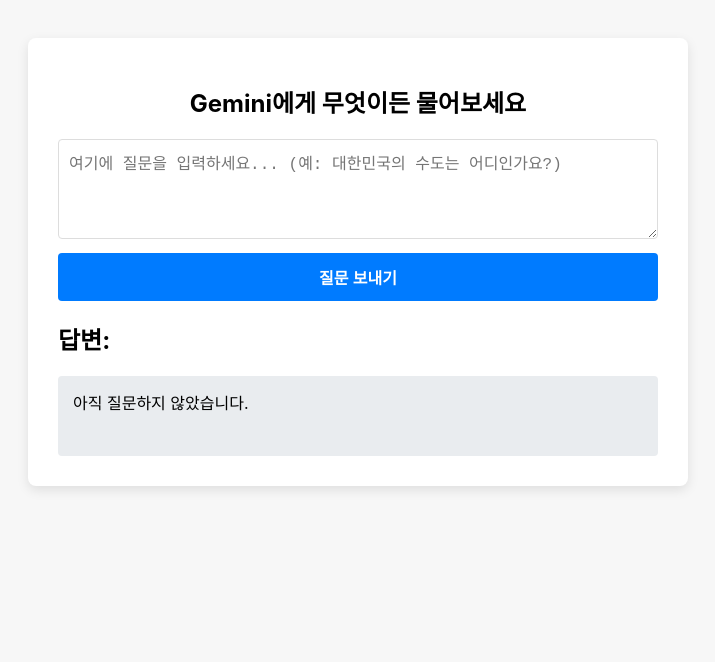
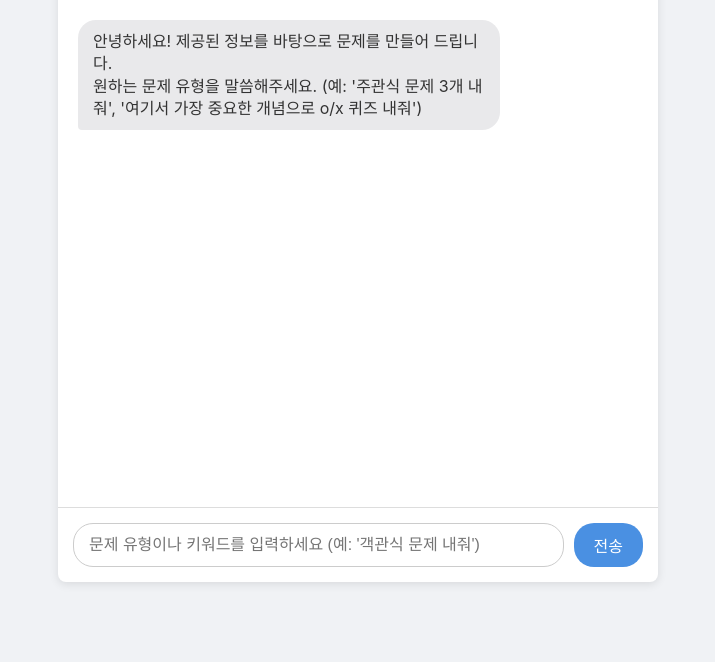
Before and after one commit to Q815S/AILMS, a website: page index.html in a window 1280 px wide. Shown: the part 138-800 px from the top of the page, without its empty margins (282-997 px from the left). Drawn offline with Linux system fonts and the light colour scheme.

Commit message:
Add files via upload

```diff
--- a/index.html
+++ b/index.html
@@ -2,94 +2,112 @@
 <html lang="ko">
 <head>
     <meta charset="UTF-8">
-    <title>Gemini API 클라이언트</title>
+    <meta name="viewport" content="width=device-width, initial-scale=1.0">
+    <title>AI 문제 생성기</title>
+    <!-- <link rel="stylesheet" href="style.css"> 이 줄을 삭제하고 아래 style 태그로 대체 -->
     <style>
-        /* 페이지를 보기 좋게 꾸며주는 CSS 코드입니다 */
         body {
-            font-family: -apple-system, BlinkMacSystemFont, "Segoe UI", Roboto, "Helvetica Neue", Arial, sans-serif;
+            font-family: -apple-system, BlinkMacSystemFont, 'Segoe UI', Roboto, Oxygen, Ubuntu, Cantarell, 'Open Sans', 'Helvetica Neue', sans-serif;
+            background-color: #f0f2f5;
             display: flex;
             justify-content: center;
             align-items: center;
             height: 100vh;
             margin: 0;
-            background-color: #f7f7f7;
         }
-        .container {
+        .chat-container {
             width: 90%;
             max-width: 600px;
-            padding: 30px;
-            background-color: white;
+            height: 80vh;
+            background-color: #fff;
             border-radius: 8px;
-            box-shadow: 0 4px 12px rgba(0,0,0,0.1);
+            box-shadow: 0 2px 10px rgba(0,0,0,0.1);
+            display: flex;
+            flex-direction: column;
         }
-        h1 {
-            font-size: 24px;
+        .header {
+            background-color: #4A90E2;
+            color: white;
+            padding: 15px;
             text-align: center;
-            margin-bottom: 20px;
+            border-top-left-radius: 8px;
+            border-top-right-radius: 8px;
         }
-        textarea {
-            width: 100%;
-            box-sizing: border-box; /* 패딩과 테두리를 너비에 포함시킴 */
-            min-height: 100px;
-            padding: 10px;
-            border: 1px solid #ddd;
-            border-radius: 4px;
-            margin-bottom: 10px;
-            font-size: 16px;
+        .header h1 {
+            margin: 0;
+            font-size: 1.2em;
         }
-        button {
-            width: 100%;
-            padding: 12px;
-            font-size: 16px;
-            font-weight: bold;
+        .chat-box {
+            flex-grow: 1;
+            padding: 20px;
+            overflow-y: auto;
+            display: flex;
+            flex-direction: column;
+            gap: 15px;
+        }
+        .message {
+            padding: 10px 15px;
+            border-radius: 18px;
+            max-width: 70%;
+            line-height: 1.4;
+            word-wrap: break-word; /* 긴 텍스트 자동 줄바꿈 */
+        }
+        .user {
+            background-color: #4A90E2;
             color: white;
-            background-color: #007bff;
+            align-self: flex-end;
+            border-bottom-right-radius: 4px;
+        }
+        .ai {
+            background-color: #e9e9eb;
+            color: #333;
+            align-self: flex-start;
+            border-bottom-left-radius: 4px;
+        }
+        .loading {
+            color: #999;
+            font-style: italic;
+        }
+        .input-area {
+            display: flex;
+            padding: 15px;
+            border-top: 1px solid #ddd;
+        }
+        #user-input {
+            flex-grow: 1;
+            border: 1px solid #ccc;
+            border-radius: 20px;
+            padding: 10px 15px;
+            font-size: 1em;
+        }
+        #send-btn {
+            background-color: #4A90E2;
+            color: white;
             border: none;
-            border-radius: 4px;
+            padding: 10px 20px;
+            border-radius: 20px;
+            margin-left: 10px;
             cursor: pointer;
-            transition: background-color 0.2s;
+            font-size: 1em;
         }
-        button:disabled {
-            background-color: #aaa;
-            cursor: not-allowed;
-        }
-        button:hover:not(:disabled) {
-            background-color: #0056b3;
-        }
-        #result-area {
-            margin-top: 20px;
-            padding: 15px;
-            background-color: #e9ecef;
-            border-radius: 4px;
-            white-space: pre-wrap; /* 줄바꿈과 공백을 그대로 표시 */
-            min-height: 50px;
-            line-height: 1.6;
+        #send-btn:hover {
+            background-color: #357ABD;
         }
     </style>
 </head>
 <body>
-
-    <div class="container">
-        <h1>Gemini에게 무엇이든 물어보세요</h1>
-
-        <!-- 1. 질문 입력창 -->
-        <textarea id="question-input" placeholder="여기에 질문을 입력하세요... (예: 대한민국의 수도는 어디인가요?)"></textarea>
-
-        <!-- 2. 전송 버튼 -->
-        <button id="ask-button">질문 보내기</button>
-
-        <!-- 3. 답변 표시 영역 -->
-        <h2>답변:</h2>
-        <div id="result-area">아직 질문하지 않았습니다.</div>
+    <div class="chat-container">
+        <div class="header">
+            <h1>AI 문제 생성기</h1>
+        </div>
+        <div id="chat-box" class="chat-box">
+            <!-- 채팅 메시지가 여기에 추가됩니다 -->
+        </div>
+        <div class="input-area">
+            <input type="text" id="user-input" placeholder="문제 유형이나 키워드를 입력하세요 (예: '객관식 문제 내줘')">
+            <button id="send-btn">전송</button>
+        </div>
     </div>
-
-    <!--
-        JavaScript 로직은 여기에 들어갑니다.
-        지금은 비워두고, 다음 단계에서 서버와 통신하는 코드를 추가할 것입니다.
-    -->
-    <script>
-        // 다음 단계에서 채워넣을 예정입니다.
-    </script>
-
+    <script src="script.js"></script>
 </body>
 </html>
--- /dev/null
+++ b/script.js
@@ -0,0 +1,72 @@
+const chatBox = document.getElementById('chat-box');
+const userInput = document.getElementById('user-input');
+const sendBtn = document.getElementById('send-btn');
+
+// 대화 기록을 저장할 배열
+let chatHistory = [];
+
+// 메시지를 채팅창에 추가하는 함수
+function addMessage(text, sender) {
+    const messageElement = document.createElement('div');
+    messageElement.classList.add('message', sender);
+    messageElement.innerHTML = text.replace(/\n/g, '<br>'); // 줄바꿈을 <br>로 변환하여 표시
+    chatBox.appendChild(messageElement);
+    chatBox.scrollTop = chatBox.scrollHeight;
+}
+
+// AI 응답을 요청하는 함수
+async function getAiResponse(prompt) {
+    addMessage("문제 생성 중...", "ai", "loading");
+
+    // 현재 사용자 메시지를 대화 기록에 추가
+    chatHistory.push({ role: "user", parts: [{ text: prompt }] });
+
+    try {
+        const response = await fetch('/api/gemini', {
+            method: 'POST',
+            headers: {
+                'Content-Type': 'application/json',
+            },
+            // 대화 기록 전체와 현재 프롬프트를 함께 서버에 전송
+            body: JSON.stringify({ history: chatHistory, prompt: prompt }),
+        });
+
+        const loadingMessage = chatBox.querySelector(".loading");
+        if(loadingMessage) chatBox.removeChild(loadingMessage);
+
+        if (!response.ok) {
+            const errorData = await response.json();
+            throw new Error(errorData.error || 'AI 응답을 가져오는 데 실패했습니다.');
+        }
+
+        const data = await response.json();
+        addMessage(data.text, 'ai');
+
+        // AI 응답도 대화 기록에 추가
+        chatHistory.push({ role: "model", parts: [{ text: data.text }] });
+
+    } catch (error) {
+        console.error('Error:', error);
+        addMessage(`오류가 발생했습니다: ${error.message}`, 'ai');
+    }
+}
+
+sendBtn.addEventListener('click', () => {
+    const message = userInput.value.trim();
+    if (message) {
+        addMessage(message, 'user');
+        getAiResponse(message);
+        userInput.value = '';
+    }
+});
+
+userInput.addEventListener('keypress', (e) => {
+    if (e.key === 'Enter') {
+        sendBtn.click();
+    }
+});
+
+// 초기 메시지
+const initialMessage = "안녕하세요! 제공된 정보를 바탕으로 문제를 만들어 드립니다.<br>원하는 문제 유형을 말씀해주세요. (예: '주관식 문제 3개 내줘', '여기서 가장 중요한 개념으로 o/x 퀴즈 내줘')";
+addMessage(initialMessage, 'ai');
+chatHistory.push({ role: "model", parts: [{ text: initialMessage }] });
```
Also changed, not shown: api/gemini.js (added, +82 -0 lines).
